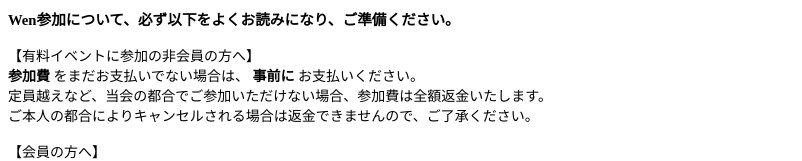
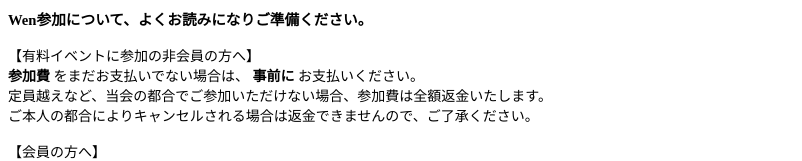
Before and after one commit to Daihougi-RT/zoom_info, a plain HTML site: page index.html in a window 1280 px wide. Shown: the top 161 px of the page, without its empty margins (0-802 px from the left). Drawn offline with Linux system fonts and the light colour scheme.

Commit message:
Update index.html

```diff
--- a/index.html
+++ b/index.html
@@ -8,7 +8,7 @@
 </head>
 <body>
 <div>
-<p style="font-size:11pt"><span style="font-family:'Meiryo UI'; font-weight:bold">Wen参加について、必ず以下をよくお読みになり、ご準備ください。</span></p>
+<p style="font-size:11pt"><span style="font-family:'Meiryo UI'; font-weight:bold">Wen参加について、よくお読みになりご準備ください。</span></p>
 <p><span style="font-family:'Meiryo UI'; -aw-import:ignore">&#xa0;</span></p>
 <p><span style="font-family:'Meiryo UI'">【有料イベントに参加の非会員の方へ】 </span></p>
 <p><span style="font-family:'Meiryo UI'; font-weight:bold">参加費</span>
```
